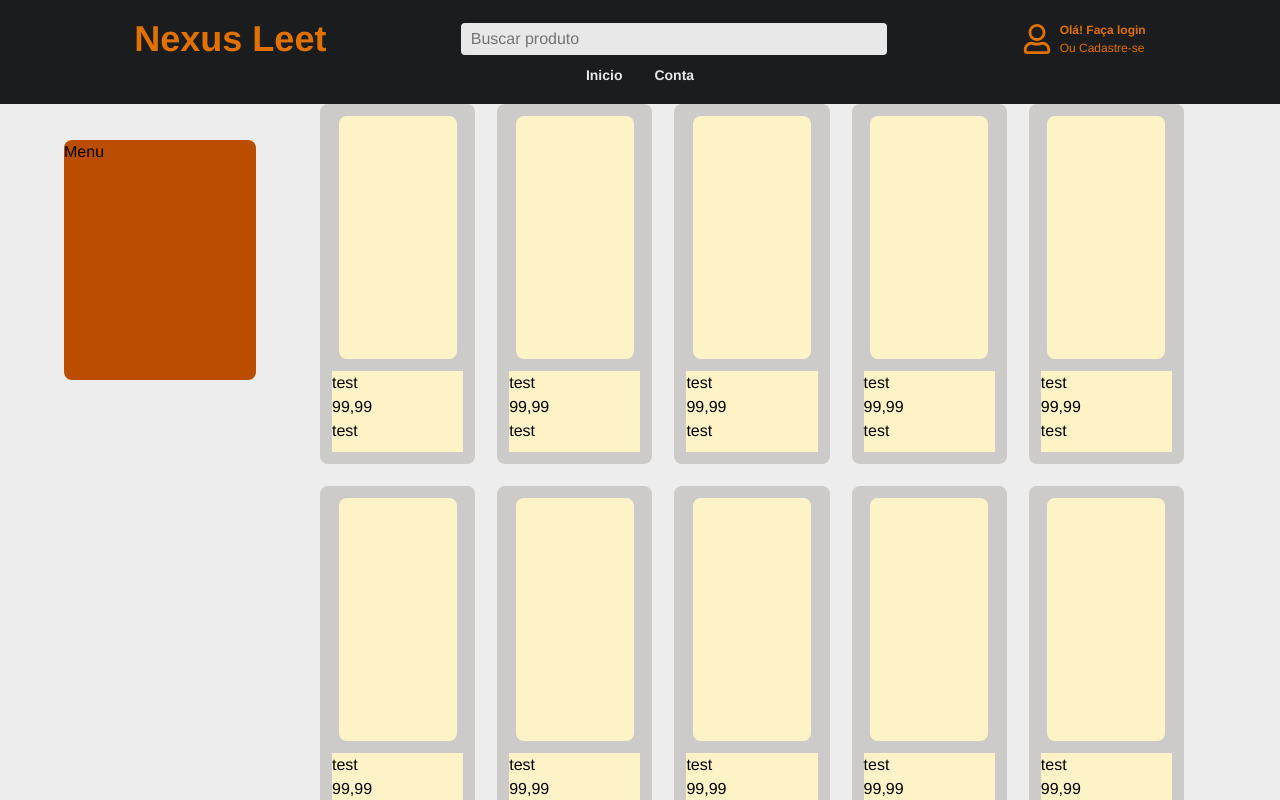
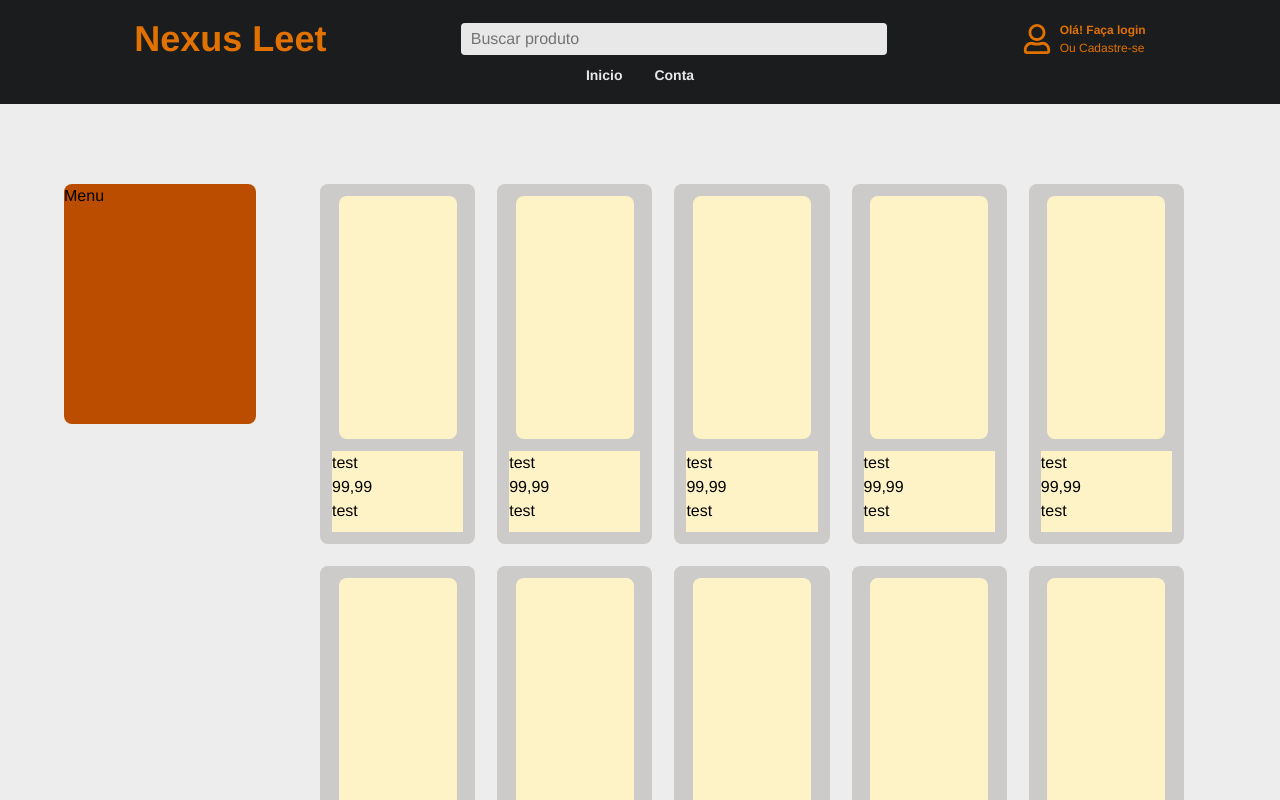
Before and after one commit to gustavocarvalho-ra/NextJs-NexusLeet, a Next.js app: page / in a window 1280 px wide. Built offline with nearby package versions, Linux system fonts and the light colour scheme; no server answers.

Commit message:
style: add padding top to main container for better layout

```diff
--- a/src/app/pag/main/page.tsx
+++ b/src/app/pag/main/page.tsx
@@ -8,7 +8,7 @@ export default function Main() {
   return (
     <div className="w-screen h-screen flex flex-col">
       <Header />
-      <div className='w-full h-full flex'>
+      <div className='w-full h-full flex pt-20'>
 
         <div className='w-1/4 flex justify-center'>
           <MenuCategoria className='rounded-lg'/>
```
